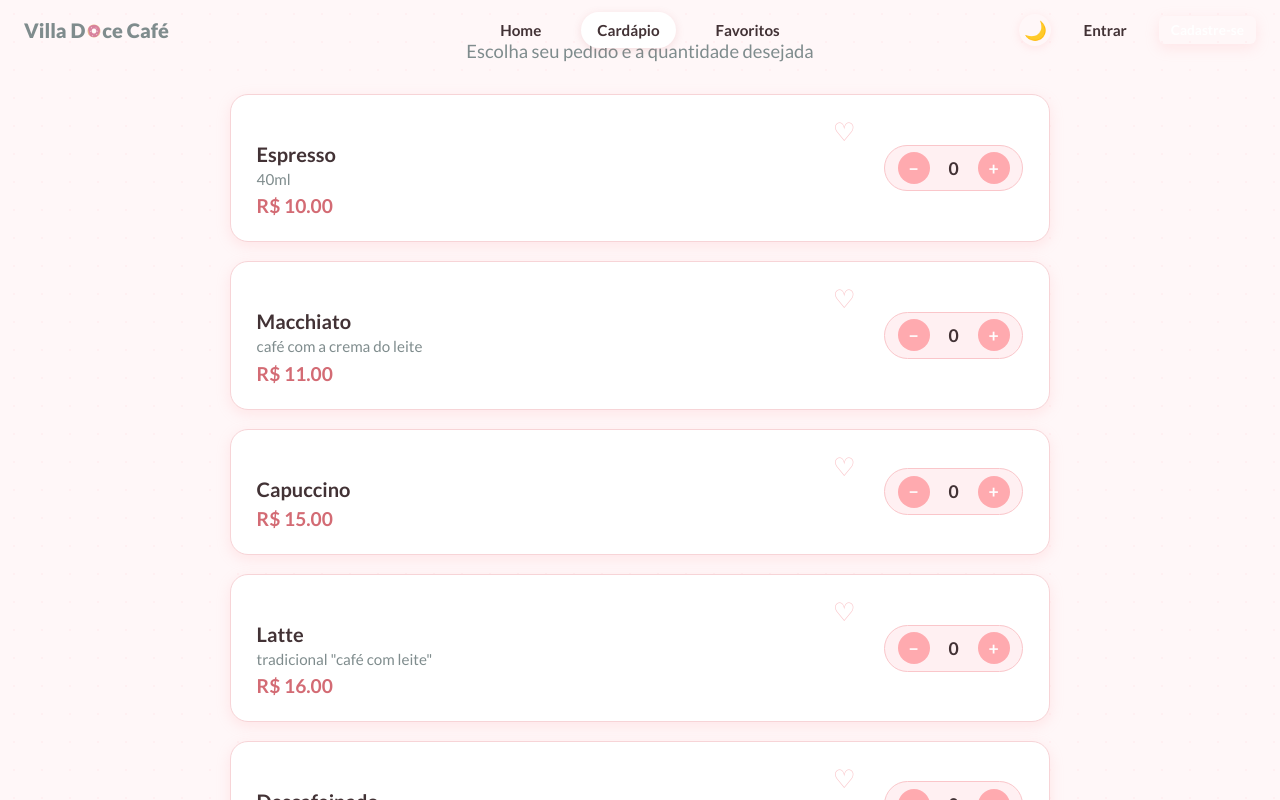
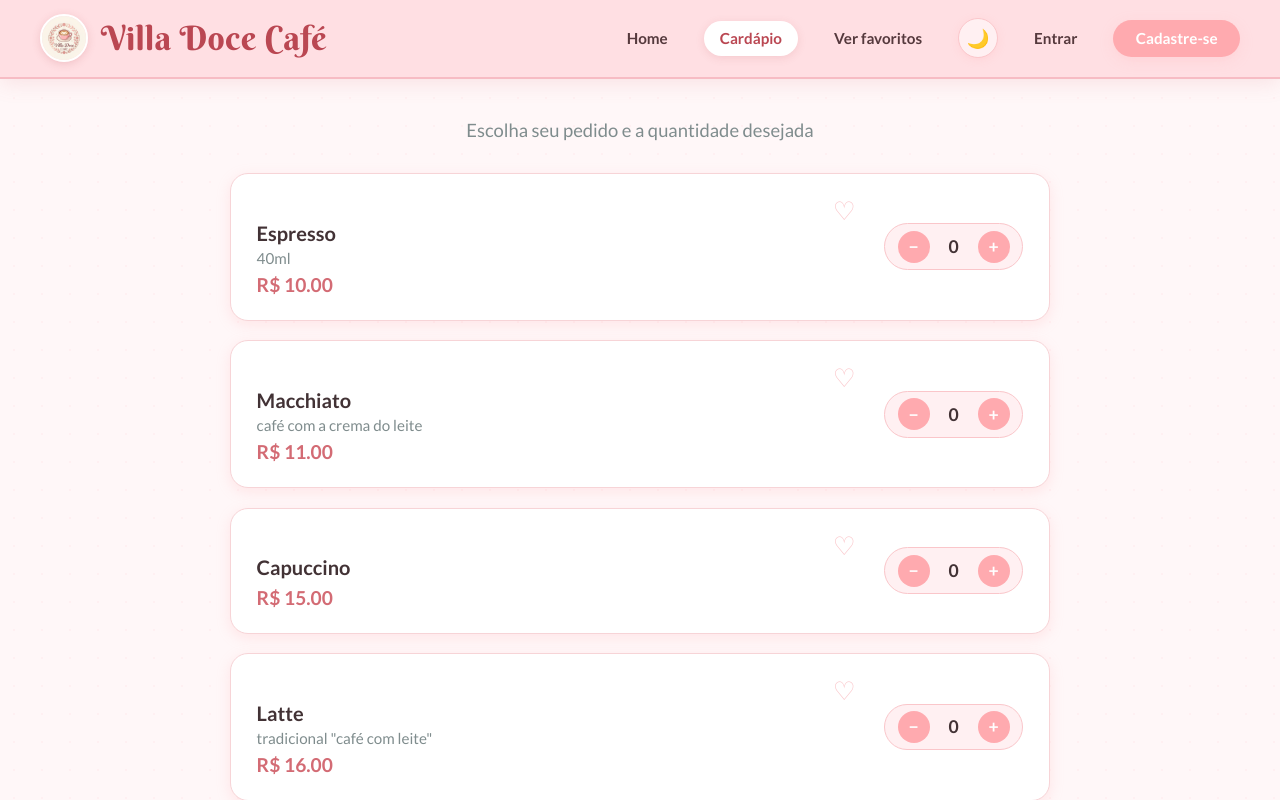
Before and after one commit to bruno-olv/villadocecafe, a React (Vite) app: page /cardapio in a window 1280 px wide. Shown: the top 800 px of the page. Built offline with nearby package versions, Linux system fonts and the light colour scheme; a web font is replaced by a local one.

Commit message:
Add files via upload

```diff
--- a/src/Components/Navbar.jsx
+++ b/src/Components/Navbar.jsx
@@ -1,61 +1,43 @@
 import { NavLink } from "react-router-dom"
-import { useFavoritos } from '../Context/Favoritos'
-import { useTheme } from '../Context/Theme'
+import { useFavoritos } from '../context/Favoritos'
+import { useTheme } from '../context/Theme'
 import CartIcon from "./CartIcon"
-import rosquinhaSvg from '../assets/icons/rosquinha.svg'
-import './Navbar.css'
-
-function Logo() {
-  return (
-    <div className="logo-container">
-      <span className="logo-texto">
-        Villa D
-        <img src={rosquinhaSvg} alt="o" className="logo-rosquinha" />
-        ce Café
-      </span>
-    </div>
-  );
-}
 
 function Navbar({ usuarioLogado, fazerLogout }) {
   const { favoritos } = useFavoritos()
   const { tema, alternarTema } = useTheme()
 
   function estiloLink({ isActive }) {
-    return isActive ? "link-interno link-interno-ativo" : "link-interno"
+    return isActive
+      ? "link-interno link-interno-ativo"
+      : "link-interno"
   }
 
   return (
-    <nav className="lk-container">
-      <div className="navbar-conteudo">
+    <nav className="navbar">
 
-        {/* ESQUERDA: Logo */}
-        <div className="navbar-esquerda">
-          <NavLink to="/" className="navbar-logo-link">
-            <Logo />
-          </NavLink>
-        </div>
+      <span className="navbar-marca">
+        <img src="/images/logo.jpg" alt="Logo Villa Doce Café" className="navbar-logo" />
+        Villa Doce Café
+      </span>
 
-        {/* MEIO: Links de navegação */}
-        <div className="navbar-centro">
+      <div className="navbar-links">
+
         <NavLink to="/" end className={estiloLink}>
           Home
         </NavLink>
 
         <NavLink to="/cardapio" className={estiloLink}>
           Cardápio
-            {/* {favoritos.length > 0 && (
+           {favoritos.length > 0 && (
             <span className="contador-favoritos">{favoritos.length}</span>
-            )}  */}
+          )}
         </NavLink>
 
         <NavLink to="/cardapio/favoritos" className={estiloLink}>
-            Favoritos
+          Ver favoritos
         </NavLink>
-        </div>
 
-        {/* DIREITA: Tema, Carrinho e Login/Usuário */}
-        <div className="navbar-direita">
         <button
           type="button"
           onClick={alternarTema}
@@ -67,6 +49,7 @@ function Navbar({ usuarioLogado, fazerLogout }) {
 
         {usuarioLogado ? (
           <>
+
             <NavLink to="/carrinho" className={estiloLink}>
               <CartIcon size={20} />
             </NavLink>
@@ -76,27 +59,33 @@ function Navbar({ usuarioLogado, fazerLogout }) {
             </span>
 
             <button
-                type="button"
               className="botao-sair"
               onClick={fazerLogout}
             >
               Sair
             </button>
+
           </>
         ) : (
           <>
-              <NavLink to="/login" className={estiloLink}>
+            <NavLink
+              to="/login"
+              className={estiloLink}
+            >
               Entrar
             </NavLink>
 
-              <NavLink to="/cadastro" className="botao-cadastro-navbar">
+            <NavLink
+              to="/cadastro"
+              className="botao-cadastro-navbar"
+            >
               Cadastre-se
             </NavLink>
           </>
         )}
+
       </div>
 
-      </div>
     </nav>
   )
 }
```
Lines whose indentation alone changed are shown as unchanged.
